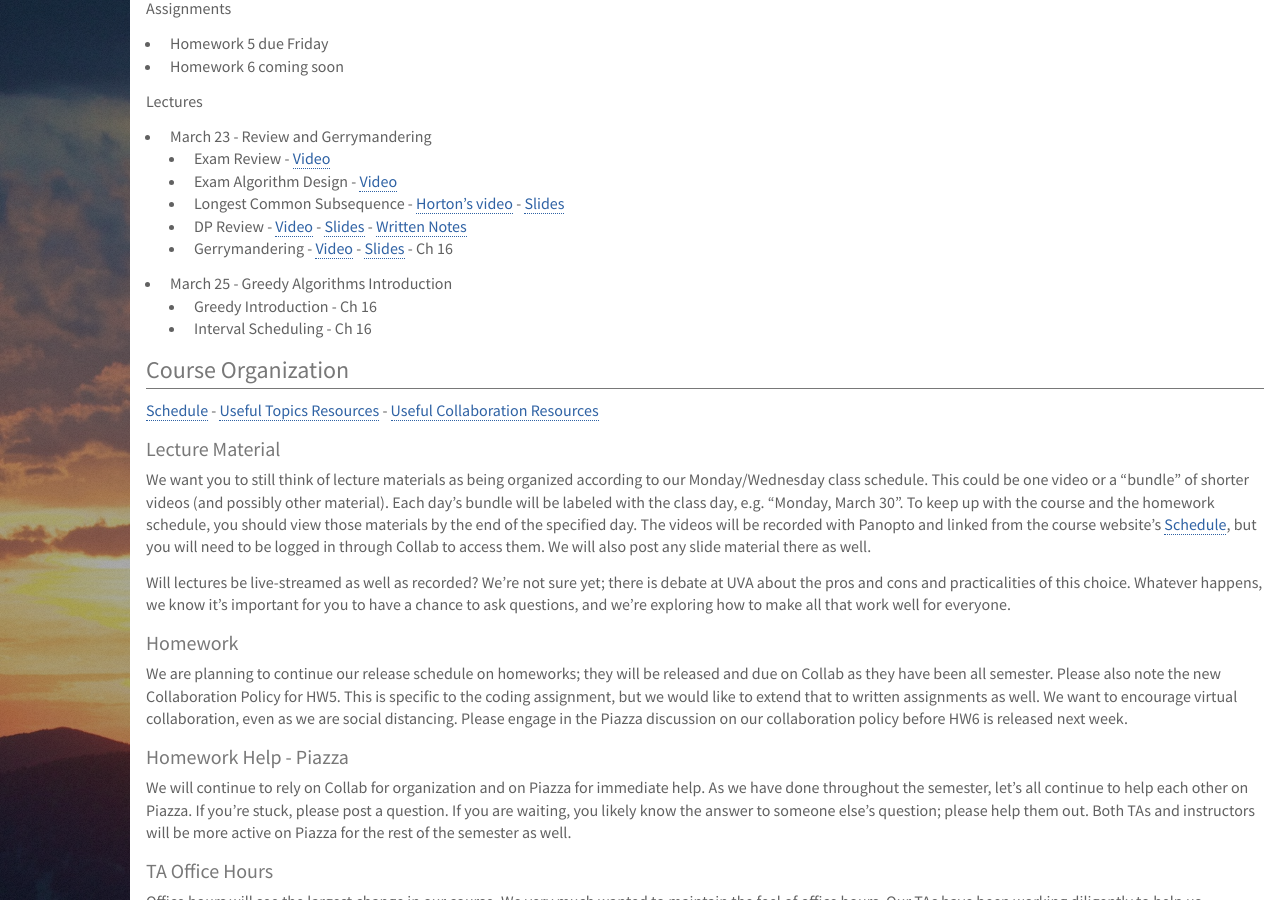
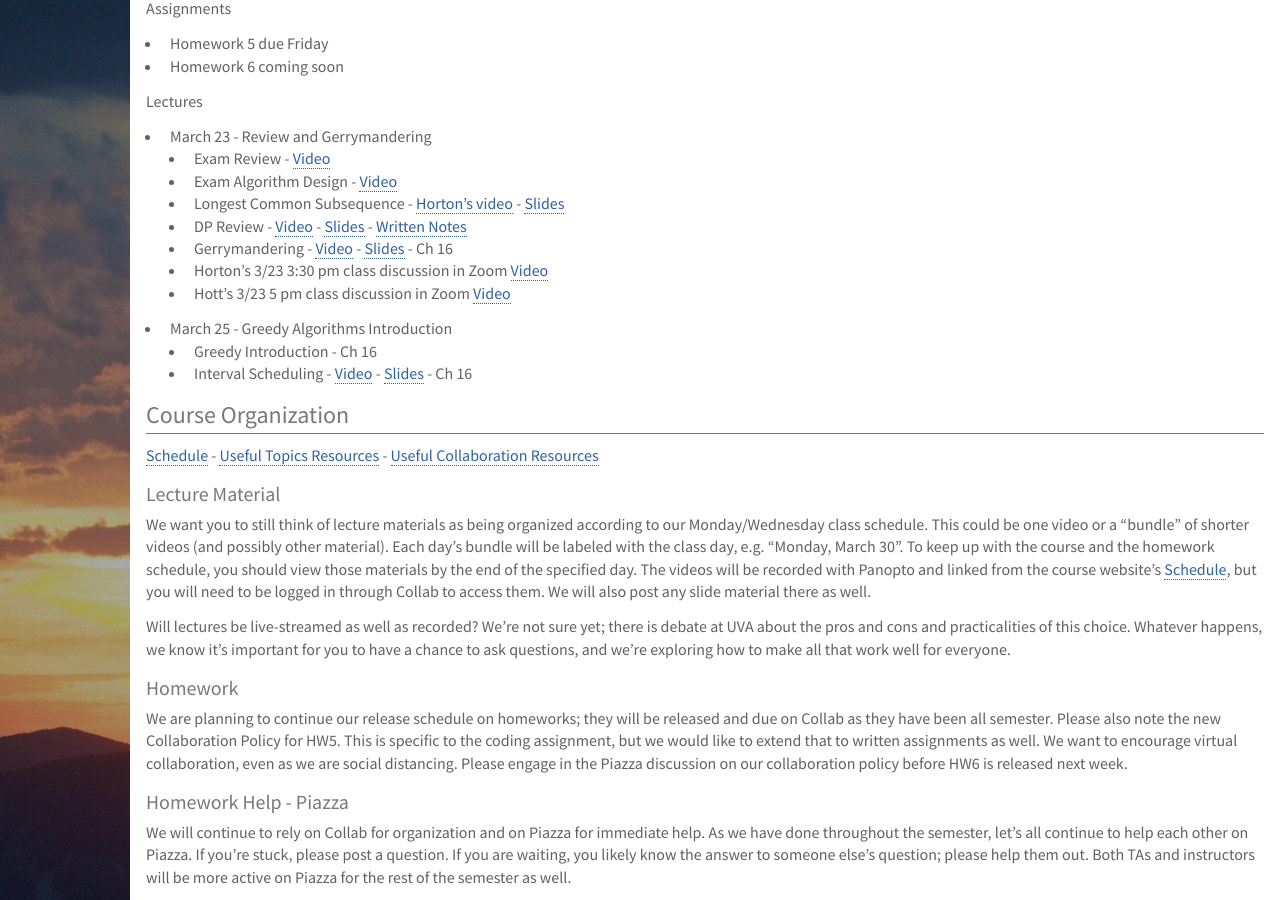
Before and after one commit to deternitydx/uvacs4102, a Jekyll site: the page built from index.md, in a window 1280 px wide and 900 px high, scrolled down 360 px. Built offline with Jekyll 4.4.1, drawn with Linux system fonts in a browser that asks for light colours; nearby versions of some CDN libraries; library files that are not in the unit come from our copies.

Commit message:
updated index and schedule

```diff
--- a/index.md
+++ b/index.md
@@ -31,9 +31,11 @@ Lectures
     - Longest Common Subsequence - [Horton's video](https://uva.hosted.panopto.com/Panopto/Pages/Viewer.aspx?id=fdde7c3d-bad1-4afa-99a4-ab85011e9a24) - [Slides](lectures/horton/cs4102_L14-pt2_LCS_horton.pdf)
     - DP Review - [Video](https://uva.hosted.panopto.com/Panopto/Pages/Viewer.aspx?id=15fec513-9015-4cae-882b-ab87014cc59b) - [Slides](lectures/l15-review.pdf) - [Written Notes](lectures/l15-review-written.pdf)
     - Gerrymandering - [Video](https://uva.hosted.panopto.com/Panopto/Pages/Viewer.aspx?id=8b613684-720a-4167-a32e-ab7e016ea13f) - [Slides](lectures/l15-gerrymander.pdf) - Ch 16
+    - Horton's 3/23 3:30 pm class discussion in Zoom [Video](https://virginia.zoom.us/rec/share/_c8qBazM83NJc43CzUDudbNmWanZaaa81nBN-PMEzE7Llmd8AG8j6_lHtNIn3qan)
+    - Hott's 3/23 5 pm class discussion in Zoom [Video](https://virginia.zoom.us/rec/share/4_NkI5fN6HlJQ4nt1njdZJAYFYP7X6a81nRK-6ZYxEpqk2Cq-V2iYHjyWuUYY67v)
 - March 25 - Greedy Algorithms Introduction
     - Greedy Introduction - Ch 16
-    - Interval Scheduling - Ch 16
+    - Interval Scheduling - [Video](https://uva.hosted.panopto.com/Panopto/Pages/Viewer.aspx?id=00506912-5118-45cf-8828-ab89002117bf) - [Slides](lectures/l16-interval-scheduling.pdf) - Ch 16
 
 
 ## Course Organization
```
Also changed, not shown: schedule.md (+1 -1 lines).
